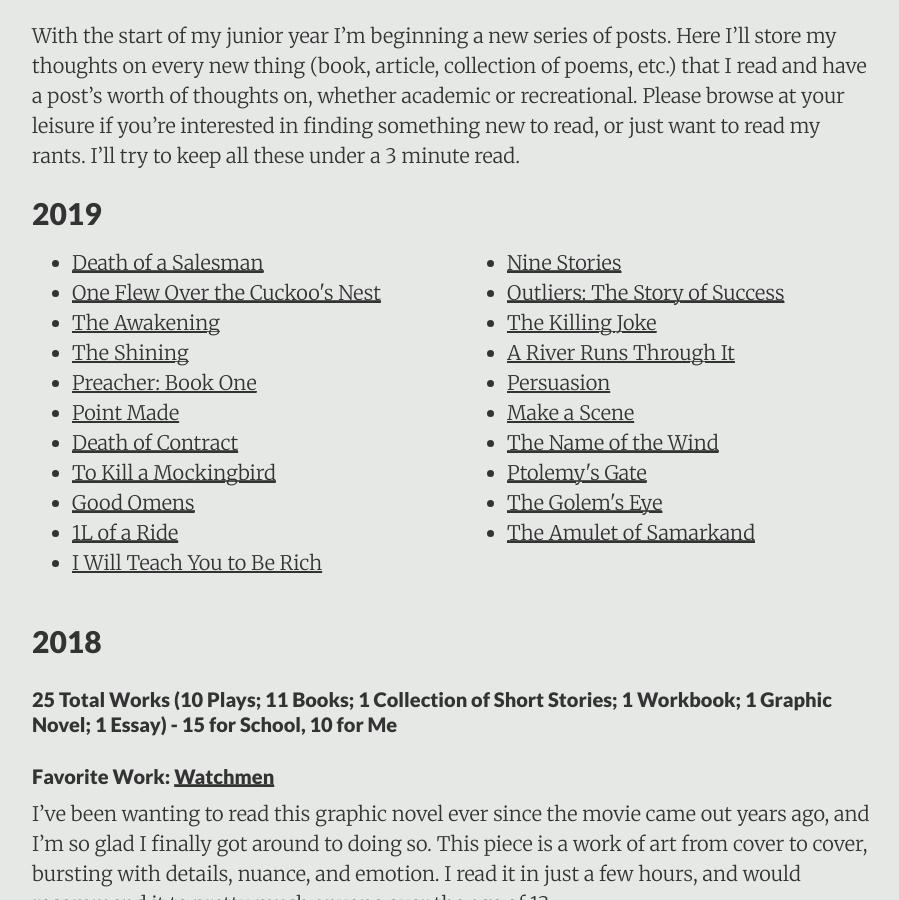
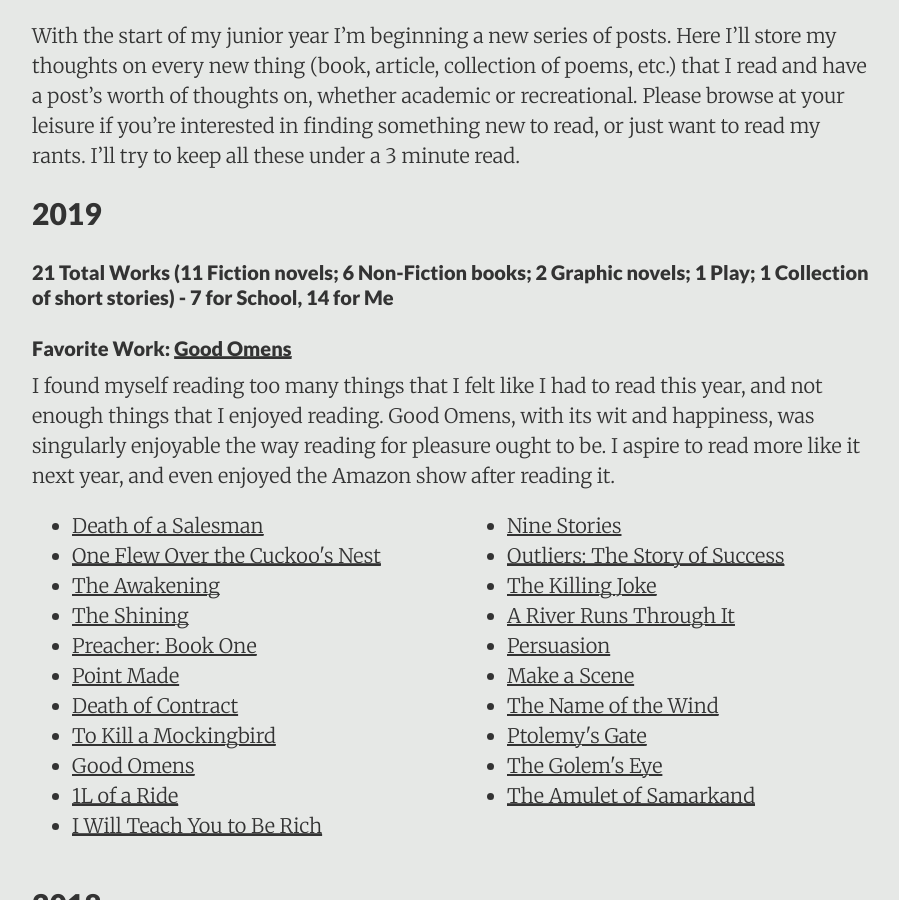
Before and after one commit to DestinyRoseMurphy/DestinyRoseMurphy.github.io, a Jekyll site: the page built from _posts/2017-08-21-Things-I've-Read.md, in a window 1280 px wide and 900 px high, scrolled down 362 px. Shown: the whole window, without its empty margins (188-1087 px from the left). Built offline with Jekyll 4.4.1, drawn with Linux system fonts in a browser that asks for light colours.

Commit message:
Year summary of 2019 books

```diff
--- a/_posts/2017-08-21-Things-I've-Read.md
+++ b/_posts/2017-08-21-Things-I've-Read.md
@@ -26,6 +26,12 @@ summary: "With the start of my junior year I'm beginning a new series of posts.
 With the start of my junior year I'm beginning a new series of posts. Here I'll store my thoughts on every new thing (book, article, collection of poems, etc.) that I read and have a post's worth of thoughts on, whether academic or recreational. Please browse at your leisure if you're interested in finding something new to read, or just want to read my rants. I'll try to keep all these under a 3 minute read.
 
 ## 2019
+
+#### 21 Total Works (11 Fiction novels; 6 Non-Fiction books; 2 Graphic novels;  1 Play; 1 Collection of short stories) - 7 for School, 14 for Me
+
+#### Favorite Work: [Good Omens](/details/2019-08-16-Good-Omens)
+
+I found myself reading too many things that I felt like I had to read this year, and not enough things that I enjoyed reading. Good Omens, with its wit and happiness, was singularly enjoyable the way reading for pleasure ought to be. I aspire to read more like it next year, and even enjoyed the Amazon show after reading it.
 
 <div class="row">
   <div class="col">
```
